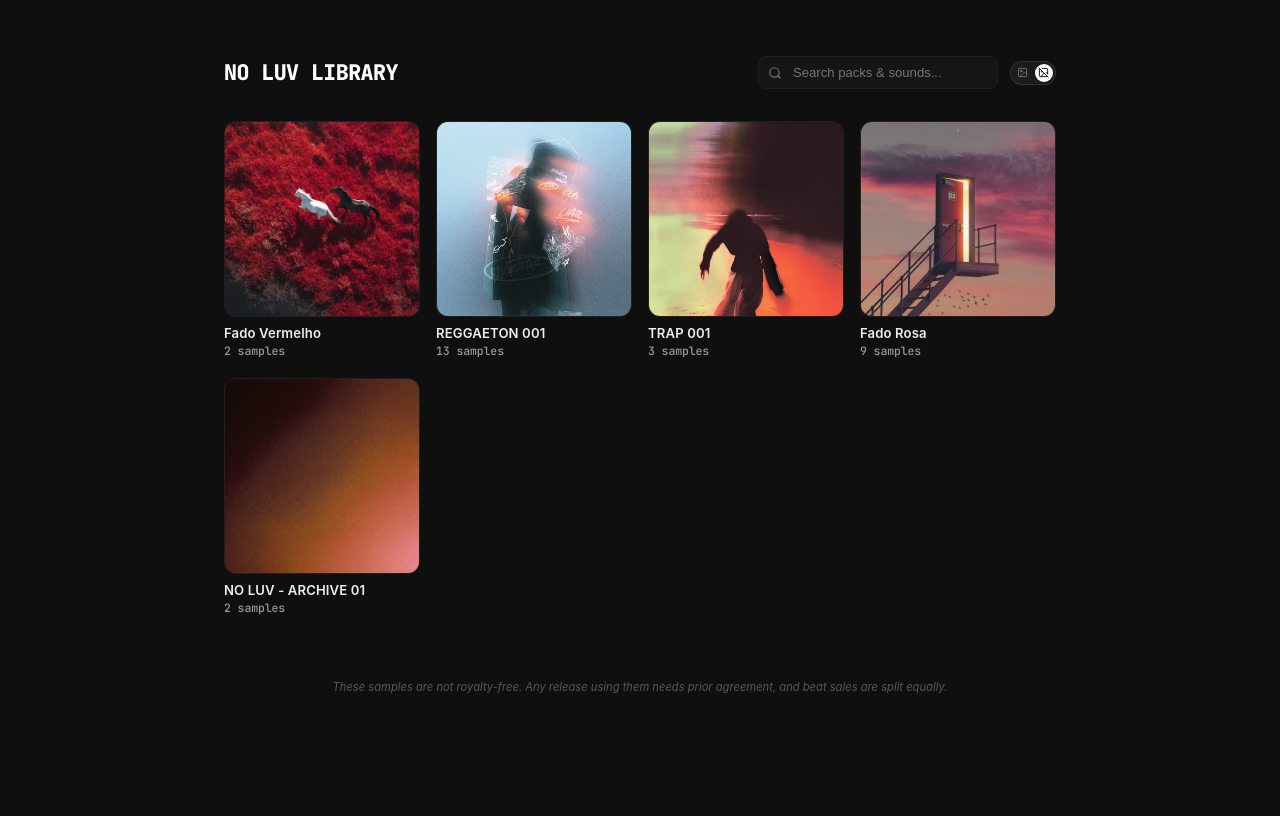
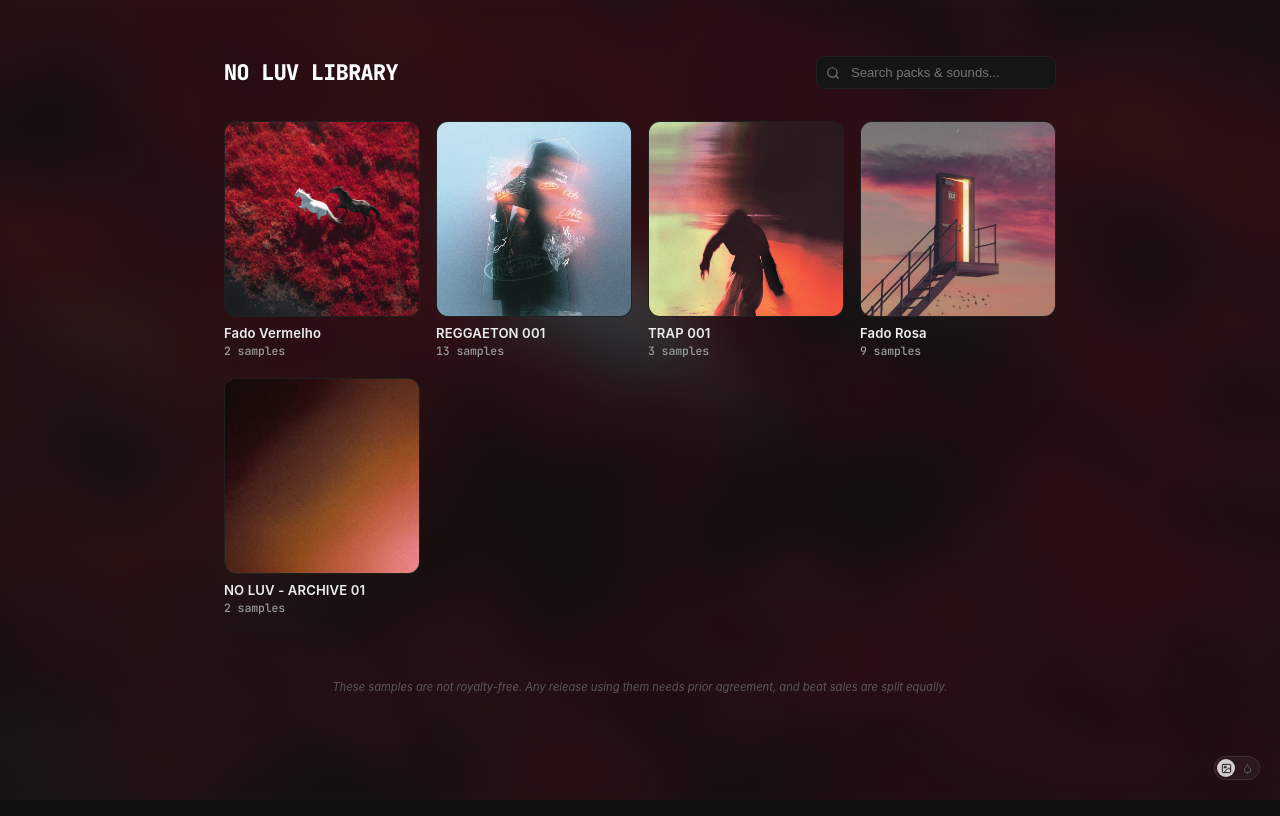
Before and after one commit to BarrosoA/samplelibrary, a React (Vite) app: page / in a window 1280 px wide. Built offline with nearby package versions, Linux system fonts and the light colour scheme.

Commit message:
update catalogue [studio manager] 2026-10-25 18:31:41

```diff
--- a/src/pages/Library.jsx
+++ b/src/pages/Library.jsx
@@ -1,5 +1,5 @@
 import React, { useState, useEffect, useMemo, useCallback } from 'react';
-import { Search, FolderKanban, Image, ImageOff } from 'lucide-react';
+import { Search, FolderKanban, Image, Droplet } from 'lucide-react';
 import { readOwnerFlag, STUDIO_LINK } from '../utils/owner';
 import PackCard from '../components/PackCard';
 import PackDetail from './PackDetail';
@@ -9,9 +9,10 @@ import defaultCatalogue from '../data/tracks.json';
 const BACKDROP_KEY = 'library-backdrop';
 const readBackdrop = () => {
   try {
-    return localStorage.getItem(BACKDROP_KEY) === 'textured' ? 'textured' : 'minimal';
+    const saved = localStorage.getItem(BACKDROP_KEY) || localStorage.getItem('pack-backdrop');
+    return saved === 'minimal' ? 'minimal' : 'textured';
   } catch {
-    return 'minimal';
+    return 'textured';
   }
 };
 
@@ -32,7 +33,8 @@ export default function Library() {
     const next = backdrop === 'textured' ? 'minimal' : 'textured';
     setBackdrop(next);
     try {
-      localStorage.setItem(BACKDROP_KEY, next);
+      localStorage.setItem('library-backdrop', next);
+      localStorage.setItem('pack-backdrop', next);
     } catch {
       // private mode
     }
@@ -210,6 +212,7 @@ export default function Library() {
           activeTrack={activeTrack}
           isPlaying={isPlaying}
           onPlayTrack={handlePlayTrack}
+          backdrop={backdrop}
         />
       ) : (
         /* main packs catalogue view */
@@ -246,20 +249,6 @@ export default function Library() {
                   }}
                 />
               </div>
-
-              <button
-                type="button"
-                role="switch"
-                aria-checked={backdrop === 'minimal'}
-                className={`backdrop-toggle is-${backdrop}`}
-                onClick={toggleBackdrop}
-                title={backdrop === 'textured' ? 'Switch to solid black background' : 'Switch to recent pack backdrop'}
-                aria-label="Toggle backdrop"
-              >
-                <span className="backdrop-toggle-knob" aria-hidden="true" />
-                <Image size={11} className="backdrop-toggle-icon is-textured" aria-hidden="true" />
-                <ImageOff size={11} className="backdrop-toggle-icon is-minimal" aria-hidden="true" />
-              </button>
             </div>
           </header>
 
@@ -297,11 +286,27 @@ export default function Library() {
         These samples are not royalty-free. Any release using them needs prior agreement, and beat sales are split equally.
       </footer>
 
-      {isOwner && (
-        <a className="studio-fab" href={STUDIO_LINK} title="Open Studio Manager" aria-label="Open Studio Manager">
-          <FolderKanban size={16} />
-        </a>
-      )}
+      <div className="bottom-floating-actions">
+        <button
+          type="button"
+          role="switch"
+          aria-checked={backdrop === 'minimal'}
+          className={`backdrop-toggle is-${backdrop}`}
+          onClick={toggleBackdrop}
+          title={backdrop === 'textured' ? 'Switch to minimal background' : 'Switch to cover background'}
+          aria-label="Toggle background style"
+        >
+          <span className="backdrop-toggle-knob" aria-hidden="true" />
+          <Image size={11} className="backdrop-toggle-icon is-textured" aria-hidden="true" />
+          <Droplet size={11} className="backdrop-toggle-icon is-minimal" aria-hidden="true" />
+        </button>
+
+        {isOwner && (
+          <a className="studio-fab" href={STUDIO_LINK} title="Open Studio Manager" aria-label="Open Studio Manager">
+            <FolderKanban size={16} />
+          </a>
+        )}
+      </div>
 
       {/* persistent bottom audio player */}
       <AudioPlayer
--- a/src/pages/PackDetail.jsx
+++ b/src/pages/PackDetail.jsx
@@ -1,5 +1,5 @@
 import React, { useEffect, useState } from 'react';
-import { ArrowLeft, Play, Download, FolderArchive, Loader2, Check, Image, Droplet } from 'lucide-react';
+import { ArrowLeft, Play, Download, FolderArchive, Loader2, Check } from 'lucide-react';
 import PauseIcon from '../components/PauseIcon';
 import { canDownloadTrack, downloadPack, downloadTrack } from '../utils/download';
 import { getCoverColor } from '../utils/coverColor';
@@ -23,6 +23,7 @@ export default function PackDetail({
   activeTrack,
   isPlaying,
   onPlayTrack,
+  backdrop: parentBackdrop,
 }) {
   if (!pack) return null;
 
@@ -30,17 +31,8 @@ export default function PackDetail({
   const [downloadStates, setDownloadStates] = useState({});
   const [downloadAllState, setDownloadAllState] = useState('idle');
   const [glowColor, setGlowColor] = useState(null);
-  const [backdrop, setBackdrop] = useState(readBackdrop);
-
-  const toggleBackdrop = () => {
-    const next = backdrop === 'textured' ? 'minimal' : 'textured';
-    setBackdrop(next);
-    try {
-      localStorage.setItem(BACKDROP_KEY, next);
-    } catch {
-      // private mode: the choice just isn't remembered
-    }
-  };
+  const [internalBackdrop] = useState(readBackdrop);
+  const backdrop = parentBackdrop ?? internalBackdrop;
 
   useEffect(() => {
     let cancelled = false;
@@ -125,20 +117,6 @@ export default function PackDetail({
           <ArrowLeft size={20} />
         </button>
       </nav>
-
-      <button
-        type="button"
-        role="switch"
-        aria-checked={backdrop === 'minimal'}
-        className={`backdrop-toggle is-${backdrop}`}
-        onClick={toggleBackdrop}
-        title={backdrop === 'textured' ? 'Switch to a minimal background' : 'Switch to the cover background'}
-        aria-label="Minimal background"
-      >
-        <span className="backdrop-toggle-knob" aria-hidden="true" />
-        <Image size={11} className="backdrop-toggle-icon is-textured" aria-hidden="true" />
-        <Droplet size={11} className="backdrop-toggle-icon is-minimal" aria-hidden="true" />
-      </button>
 
       {/* album hero banner */}
       <section className="album-hero">
--- a/src/styles/main.css
+++ b/src/styles/main.css
@@ -261,10 +261,20 @@ a {
   width: 46px;
   height: 24px;
   padding: 0 6px;
-  border: 1px solid rgba(255, 255, 255, 0.1);
+  border: 1px solid rgba(255, 255, 255, 0.12);
   border-radius: 9999px;
-  background: rgba(255, 255, 255, 0.05);
-  cursor: pointer;
+  background: rgba(255, 255, 255, 0.06);
+  backdrop-filter: blur(12px);
+  -webkit-backdrop-filter: blur(12px);
+  cursor: pointer;
+  opacity: 0.8;
+  transition: opacity 0.15s ease, border-color 0.15s ease, background 0.15s ease;
+}
+
+.backdrop-toggle:hover {
+  opacity: 1;
+  border-color: rgba(255, 255, 255, 0.22);
+  background: rgba(255, 255, 255, 0.1);
 }
 
 .backdrop-toggle-knob {
@@ -668,12 +678,23 @@ a {
   background: rgba(255, 85, 85, 0.12);
 }
 
-/* owner-only shortcut to the local Studio Manager; sits above the player bar while it's open */
-.studio-fab {
+/* bottom-right floating actions: backdrop switch and owner studio button */
+.bottom-floating-actions {
   position: fixed;
   right: 20px;
   bottom: calc(20px + env(safe-area-inset-bottom, 0px));
   z-index: 90;
+  display: flex;
+  align-items: center;
+  gap: 10px;
+  transition: bottom 0.2s ease;
+}
+
+.app-wrapper:has(.audio-player-bar) .bottom-floating-actions {
+  bottom: 92px;
+}
+
+.studio-fab {
   display: flex;
   align-items: center;
   justify-content: center;
@@ -684,17 +705,13 @@ a {
   border: 1px solid rgba(255, 255, 255, 0.12);
   color: #9a9a9a;
   opacity: 0.6;
-  transition: opacity 0.15s ease, background 0.15s ease, color 0.15s ease, bottom 0.2s ease;
+  transition: opacity 0.15s ease, background 0.15s ease, color 0.15s ease;
 }
 
 .studio-fab:hover {
   opacity: 1;
   background: #ffffff;
   color: #0f0f0f;
-}
-
-.app-wrapper:has(.audio-player-bar) .studio-fab {
-  bottom: 92px;
 }
 
 /* Audio Player Bar (centered, neat, organized) */
@@ -2173,7 +2190,7 @@ a {
   .progress-bar-wrap.has-waveform.is-scrubbing {
     height: 22px;
   }
-  .studio-fab {
+  .bottom-floating-actions {
     display: none;
   }
 }
@@ -2380,20 +2397,6 @@ a {
   }
 }
 
-/* top right of the window, level with the back arrow; scrolls away with the page */
-.pack-detail-page > .backdrop-toggle {
-  position: absolute;
-  top: 6px;
-  right: 0;
-  z-index: 2;
-}
-
-@media (min-width: 960px) {
-  .pack-detail-page > .backdrop-toggle {
-    /* from the centred content column out to the window edge (the extra px clears the scrollbar) */
-    right: calc(50% - 50vw + 40px);
-  }
-}
 
 /* the cover itself, blurred into soft colour; scaled up so the blur has no hard edges */
 .pack-glow::before {
```
